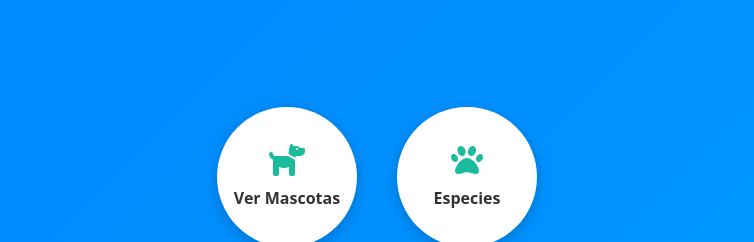
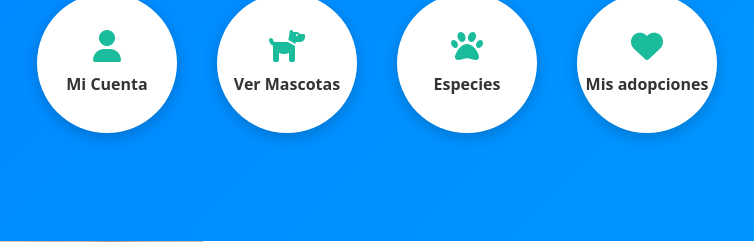
Before and after one commit to MarceDelgado/prueba, a Django app: page / in a window 1280 px wide. Shown: the part 955-1197 px from the top of the page, without its empty margins (263-1017 px from the left). Run offline with Django 4.2, Linux system fonts and the light colour scheme; data comes from the database, SQL or seed files in the repository; both versions use the stored data as it was after the commit; some libraries are stand-ins or nearby versions.

Commit message:
mejoras en el correo (se pueden enviar para cambiar la contraseña), mejoras en mis adopciones, en la barra de navegacion.

```diff
--- a/apps/core/templates/home.html
+++ b/apps/core/templates/home.html
@@ -1,7 +1,7 @@
 {% extends 'base.html' %}
 {% block content %}
 
-<div class="container py-4">
+<div class="container ">
 
 {% if user.is_authenticated and not user.is_superuser %}
     {% include 'user/menuUsuario.html' %}
--- a/apps/core/templates/user/detalle_novedades.html
+++ b/apps/core/templates/user/detalle_novedades.html
@@ -1,7 +1,7 @@
 {% extends "base.html" %}
 
 {% block content %}
-<div class="container py-5">
+<div class="container ">
 
     <!-- TÍTULO -->
     <div class="text-center mb-5">
--- a/apps/core/templates/user/menuUsuario.html
+++ b/apps/core/templates/user/menuUsuario.html
@@ -1,4 +1,5 @@
 <div class="container">
+     {% if not request.user.is_authenticated %}
     <div class="container">
         <section class="hero" id="inicio">
             <div class="accordion-fullscreen">
@@ -36,11 +37,19 @@
             </div>
         </section>
     </div>
+    {% endif %}
 
     <div class="container">
         <section class="ver_mascotas" id="contenido">
             <div class="container py-5 text-center">
                 <div class="bubble-menu">
+
+                    <!-- Mi Cuenta -->
+                    <a href="{% url 'explorar_especies' %}" class="bubble">
+                        <i class="fa-solid fa-user"></i>
+                        <span>Mi Cuenta</span>
+                    </a>
+
                     <!-- Ver Mascotas -->
                     <a href="{% url 'listar_mascotas_usuario' %}" class="bubble">
                         <i class="fa-solid fa-dog"></i>
@@ -51,6 +60,12 @@
                     <a href="{% url 'explorar_especies' %}" class="bubble">
                         <i class="fa-solid fa-paw"></i>
                         <span>Especies</span>
+                    </a>
+
+                    <!-- Especies -->
+                    <a href="{% url 'mis_adopciones' %}" class="bubble">
+                        <i class="fa-solid fa-heart"></i>
+                        <span>Mis adopciones</span>
                     </a>
                 </div>
             </div>
--- a/apps/core/views.py
+++ b/apps/core/views.py
@@ -131,7 +131,7 @@ class ListarMascotas(Restringir_acceso, ListView):
     template_name = 'admin/mascotas/listaMascotas.html'
 
 
-class ListarMascotasUsuario(ListView):
+class ListarMascotasUsuario(ListView,Restringir_acceso):
     model = Mascotas
     template_name = 'user/detalle_mascotas.html'
     context_object_name = 'mascotas'
@@ -625,8 +625,7 @@ def mis_adopciones(request):
             "mascota": a.mascota,
             "especie": a.mascota.raza.especie.nombre,
             "raza": a.mascota.raza.nombre,
-            "fecha": a.fecha_adopcion,
-            "seguimiento": a.seguimiento,  # si tienes un campo booleano o texto
+            "fecha": a.fecha_adopcion,  # si tienes un campo booleano o texto
         })
 
     # Mensaje si no hay adopciones
--- a/static/css/mis_css.css
+++ b/static/css/mis_css.css
@@ -154,13 +154,13 @@ y
   display: flex;
   position: relative;
   gap: 20px;
-  margin-top: 20px;
+  margin-top: 0px;
 }
 
 .main-content {
   flex: 1;
   /* ocupa el resto del espacio */
-  padding: 30px 20px;
+  padding: 0px 20px;
   min-height: 80vh;
 }
 
--- a/universoPeludo/settings.py
+++ b/universoPeludo/settings.py
@@ -162,8 +162,8 @@ MEDIA_ROOT = os.path.join(BASE_DIR, 'media')
 
 # CONFIGURACION DE ENVIO DE CORREOS ELECTRONICOS
 
-#EMAIL_BACKEND = 'django.core.mail.backends.smtp.EmailBackend' PARA ENVIAR CORREOS REALES
-EMAIL_BACKEND = 'django.core.mail.backends.console.EmailBackend'
+EMAIL_BACKEND = 'django.core.mail.backends.smtp.EmailBackend' #PARA ENVIAR CORREOS REALES
+#EMAIL_BACKEND = 'django.core.mail.backends.console.EmailBackend'
 EMAIL_HOST = 'smtp.gmail.com'
 EMAIL_PORT = 587
 EMAIL_USE_TLS = True
```
Also changed, not shown: apps/core/templates/user/detalle_mascotas.html (+7 -0 lines), apps/core/templates/user/mis_adopciones.html (+11 -10 lines), db.sqlite3, media/mascotas/cobayo.jpg (added).
